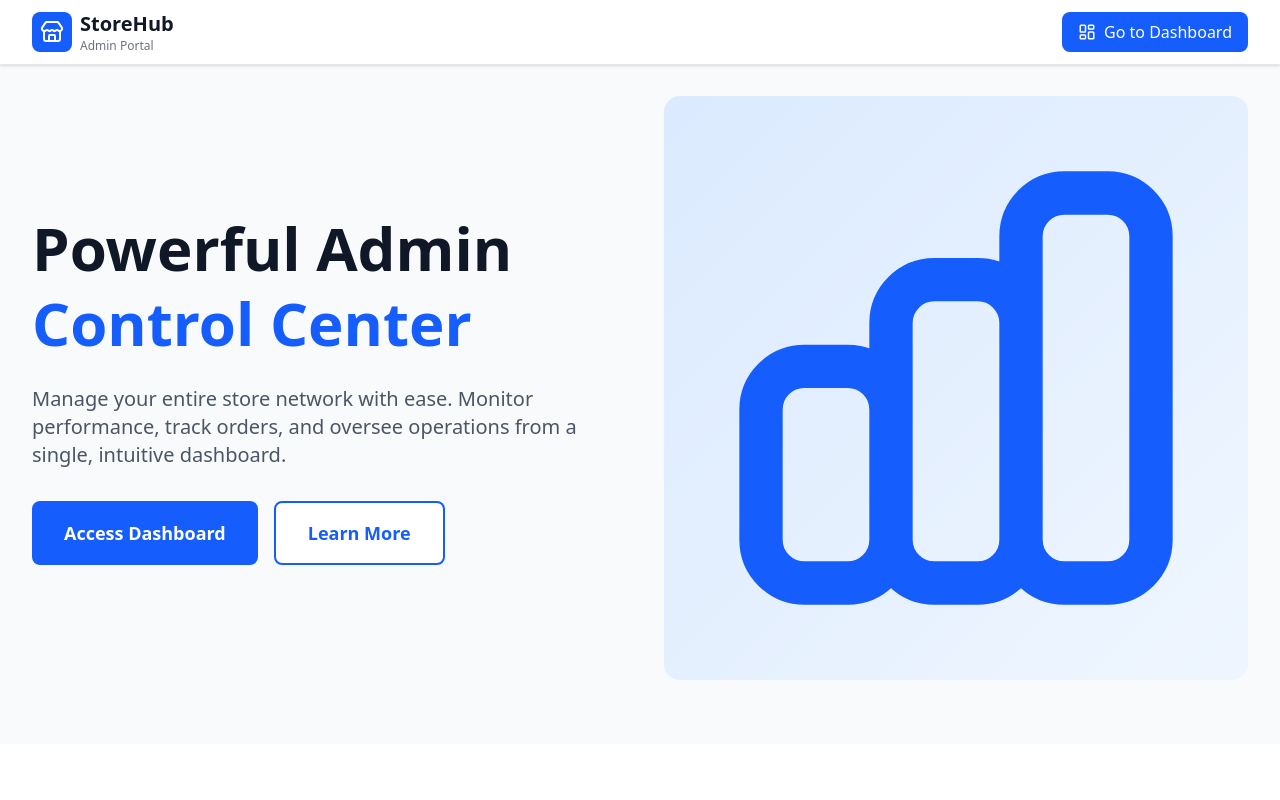
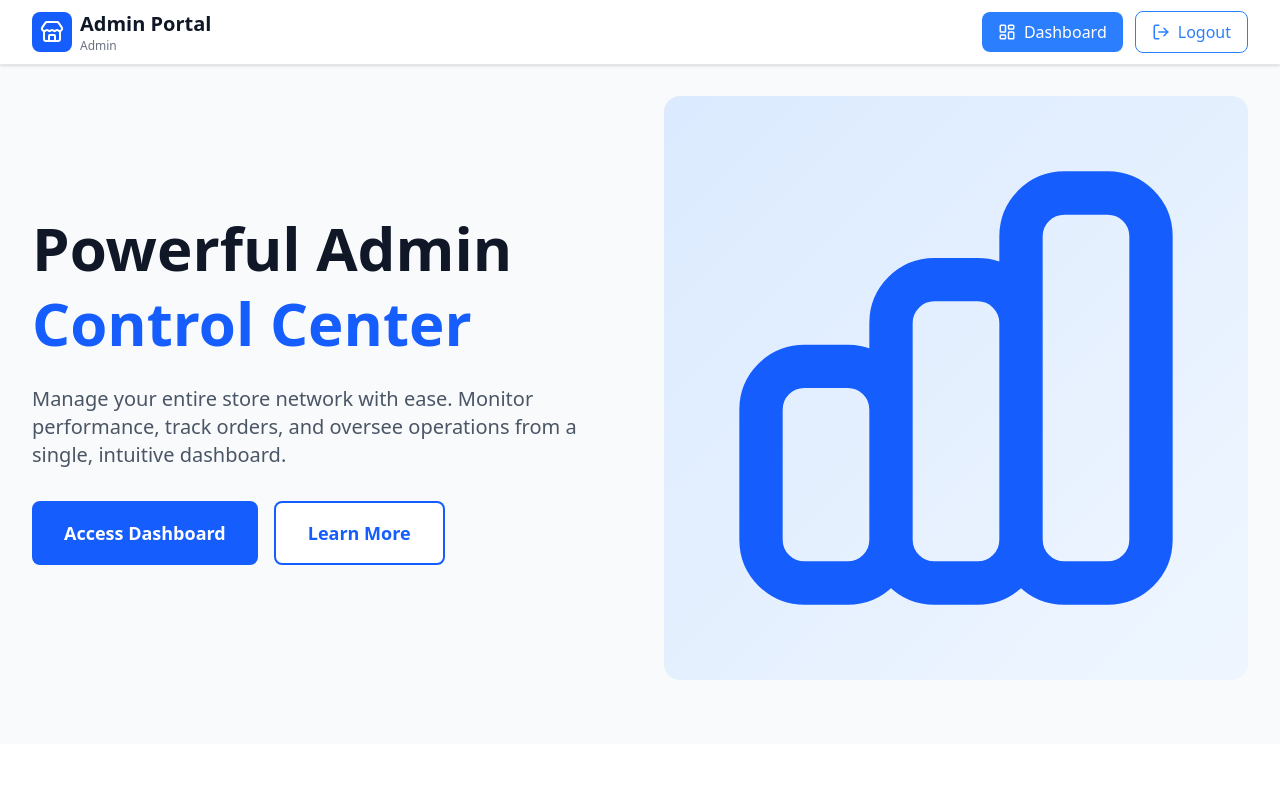
Before and after one commit to Manjeetkumar21/Store-Management, a React (Vite) app in the folder frontend/: page /admin in a window 1280 px wide. Shown: the top 800 px of the page. Built offline with nearby package versions, Linux system fonts and the light colour scheme; no server answers; sample sign-in values are in the browser's storage.

Commit message:
Modification on routes

```diff
--- a/frontend/src/App.jsx
+++ b/frontend/src/App.jsx
@@ -34,23 +34,9 @@ function App() {
       <Routes>
         <Route path="/login" element={<Login />} />
 
-        {/* Landing Pages */}
-        <Route
-          path="/admin"
-          element={
-            <ProtectedRoute requiredRole="admin">
-              <AdminLanding />
-            </ProtectedRoute>
-          }
-        />
-        <Route
-          path="/store"
-          element={
-            <ProtectedRoute requiredRole="store">
-              <StoreLanding />
-            </ProtectedRoute>
-          }
-        />
+        {/* Landing Pages - Public */}
+        <Route path="/admin" element={<AdminLanding />} />
+        <Route path="/store" element={<StoreLanding />} />
 
         {/* Admin Routes */}
         <Route
--- a/frontend/src/components/RootRedirect.jsx
+++ b/frontend/src/components/RootRedirect.jsx
@@ -4,7 +4,6 @@ import { useAppSelector } from "@/redux/hooks"
 export const RootRedirect = () => {
     const { user, token } = useAppSelector((state) => state.auth)
 
-    // If user is logged in, redirect to their landing page
     if (user && token) {
         if (user.role === "admin") {
             return <Navigate to="/admin" replace />
@@ -13,6 +12,5 @@ export const RootRedirect = () => {
         }
     }
 
-    // If not logged in, redirect to login
-    return <Navigate to="/login" replace />
+    return <Navigate to="/admin" replace />
 }
--- a/frontend/src/components/landing/LandingNavbar.jsx
+++ b/frontend/src/components/landing/LandingNavbar.jsx
@@ -1,33 +1,71 @@
-import { Link } from "react-router-dom"
-import { Store, LayoutDashboard } from "lucide-react"
+import { Link, useNavigate } from "react-router-dom"
+import { Store, LayoutDashboard, LogIn, LogOut } from "lucide-react"
+import { useAppSelector, useAppDispatch } from "@/redux/hooks"
+import { logout } from "@/redux/slices/authSlice"
+import toast from "react-hot-toast"
 
-export const LandingNavbar = ({ role, dashboardLink }) => {
+export const LandingNavbar = ({ role, dashboardLink, logoImage }) => {
+    const navigate = useNavigate()
+    const dispatch = useAppDispatch()
+    const { user, token } = useAppSelector((state) => state.auth)
+    const isAuthenticated = !!(user && token)
+
+    const handleLogout = () => {
+        dispatch(logout())
+        toast.success("Logged out successfully")
+        // Stay on current landing page after logout
+    }
+
     return (
         <nav className="fixed top-0 left-0 right-0 bg-white border-b border-gray-200 shadow-sm z-50">
             <div className="max-w-7xl mx-auto px-4 sm:px-6 lg:px-8">
                 <div className="flex items-center justify-between h-16">
                     {/* Logo */}
-                    <div className="flex items-center gap-2">
+                    <Link to={role === "admin" ? "/admin" : "/store"} className="flex items-center gap-2">
+                        {logoImage ? (
+                            <img src={logoImage} alt="Logo" className="h-10 w-10 rounded-lg object-cover" />
+                        ) : (
                             <div className="p-2 bg-blue-600 rounded-lg">
                                 <Store className="text-white" size={24} />
                             </div>
+                        )}
                         <div>
-                            <h1 className="text-xl font-bold text-gray-900">StoreHub</h1>
+                            <h1 className="text-xl font-bold text-gray-900">{role === "admin" ? "Admin Portal" : "Store Portal"}</h1>
                             <p className="text-xs text-gray-500 hidden sm:block">
-                                {role === "admin" ? "Admin Portal" : "Store Management"}
+                                {role === "admin" ? "Admin" : "Store"}
                             </p>
                         </div>
-                    </div>
+                    </Link>
 
-                    {/* Dashboard Link */}
+                    {/* Action Buttons */}
+                    <div className="flex items-center gap-3">
+                        {isAuthenticated ? (
+                            <>
                                 <Link
                                     to={dashboardLink}
+                                    className="flex items-center gap-2 px-4 py-2 bg-blue-500 text-white rounded-lg hover:bg-blue-600 transition-colors font-medium"
+                                >
+                                    <LayoutDashboard size={18} />
+                                    <span className="hidden sm:inline">Dashboard</span>
+                                </Link>
+                                <button
+                                    onClick={handleLogout}
+                                    className="flex items-center gap-2 px-4 py-2 border border-blue-500 text-blue-500 rounded-lg hover:bg-blue-500 hover:text-white transition-colors font-medium cursor-pointer"
+                                >
+                                    <LogOut size={18} />
+                                    <span className="hidden sm:inline">Logout</span>
+                                </button>
+                            </>
+                        ) : (
+                            <Link
+                                to="/login"
                                 className="flex items-center gap-2 px-4 py-2 bg-blue-600 text-white rounded-lg hover:bg-blue-700 transition-colors font-medium"
                             >
-                        <LayoutDashboard size={18} />
-                        <span className="hidden sm:inline">Go to Dashboard</span>
-                        <span className="sm:hidden">Dashboard</span>
+                                <LogIn size={18} />
+                                <span className="hidden sm:inline">Login</span>
                             </Link>
+                        )}
+                    </div>
                 </div>
             </div>
         </nav>
--- a/frontend/src/components/layout/Sidebar.jsx
+++ b/frontend/src/components/layout/Sidebar.jsx
@@ -1,7 +1,7 @@
 "use client"
 
 import { Link, useLocation } from "react-router-dom"
-import { BarChart3, Building2, Store, Package, LogOut, MapPin, ShoppingCart, Wallet, X } from "lucide-react"
+import { BarChart3, Building2, Store, Package, LogOut, MapPin, ShoppingCart, Wallet, X, Home } from "lucide-react"
 import { useAppDispatch, useAppSelector } from "@/redux/hooks"
 import { logout } from "@/redux/slices/authSlice"
 import { hideBadge } from "@/redux/slices/cartSlice"
@@ -15,7 +15,6 @@ export const Sidebar = ({ isOpen, onClose }) => {
   const { user } = useAppSelector((state) => state.auth)
   const { items, showBadge } = useAppSelector((state) => state.cart)
 
-  // Auto-hide badge after 3 seconds
   useEffect(() => {
     if (showBadge) {
       const timer = setTimeout(() => {
@@ -25,7 +24,6 @@ export const Sidebar = ({ isOpen, onClose }) => {
     }
   }, [showBadge, dispatch])
 
-  // Close sidebar on route change (mobile)
   useEffect(() => {
     if (onClose) {
       onClose()
@@ -39,6 +37,8 @@ export const Sidebar = ({ isOpen, onClose }) => {
     { name: "Products", href: "/admin/products", icon: <Package size={20} /> },
     { name: "Orders", href: "/admin/orders", icon: <Building2 size={20} /> },
     { name: "Payments", href: "/admin/payments", icon: <Wallet size={20} /> },
+    { name: "Home", href: "/admin", icon: <Home size={20} /> },
+
   ]
 
   const storeNavItems = [
@@ -47,6 +47,8 @@ export const Sidebar = ({ isOpen, onClose }) => {
     { name: "Cart", href: "/store/cart", icon: <ShoppingCart size={20} />, badge: items.length },
     { name: "Orders", href: "/store/orders", icon: <Building2 size={20} /> },
     { name: "Addresses", href: "/store/addresses", icon: <MapPin size={20} /> },
+    { name: "Home", href: "/store", icon: <Home size={20} /> },
+
   ]
 
   const navItems = user?.role === "admin" ? adminNavItems : storeNavItems
@@ -62,7 +64,6 @@ export const Sidebar = ({ isOpen, onClose }) => {
         isOpen ? "translate-x-0" : "-translate-x-full lg:translate-x-0"
       )}
     >
-      {/* Close button for mobile */}
       <button
         onClick={onClose}
         className="absolute top-4 right-4 p-2 rounded-lg hover:bg-gray-100 lg:hidden"
@@ -83,7 +84,7 @@ export const Sidebar = ({ isOpen, onClose }) => {
             to={item.href}
             className={cn(
               "flex items-center gap-3 px-4 py-3 rounded-lg transition-colors relative cursor-pointer",
-              location.pathname === item.href || location.pathname.startsWith(item.href + "/")
+              item.name != "Home" && (location.pathname === item.href || location.pathname.startsWith(item.href + "/"))
                 ? "bg-blue-50 text-blue-600 font-medium"
                 : "text-gray-600 hover:bg-gray-50",
             )}
--- a/frontend/src/components/layout/TopBar.jsx
+++ b/frontend/src/components/layout/TopBar.jsx
@@ -1,6 +1,11 @@
-import { Bell, Settings, Menu } from "lucide-react"
+import { Bell, Settings, Menu, Home } from "lucide-react"
+import { Link } from "react-router-dom"
+import { useAppSelector } from "@/redux/hooks"
 
 export const TopBar = ({ onMenuClick }) => {
+  const { user } = useAppSelector((state) => state.auth)
+  const landingPageLink = user?.role === "admin" ? "/admin" : "/store"
+
   return (
     <div className="fixed top-0 right-0 left-0 lg:left-64 h-16 bg-white border-b border-gray-200 flex items-center justify-between px-4 md:px-8 shadow-sm z-20">
       <div className="flex items-center gap-4">
@@ -12,6 +17,16 @@ export const TopBar = ({ onMenuClick }) => {
         >
           <Menu size={24} />
         </button>
+
+        {/* Landing Page Link */}
+        <Link
+          to={landingPageLink}
+          className="hidden md:flex items-center gap-2 px-3 py-2 text-gray-700 hover:bg-gray-100 rounded-lg transition-colors"
+          title="Go to Landing Page"
+        >
+          <Home size={18} />
+          <span className="text-sm font-medium">Go to Home</span>
+        </Link>
       </div>
 
       <div className="flex items-center gap-2 md:gap-4">
```
Also changed, not shown: frontend/src/pages/store/Cart.jsx (+7 -7 lines). Lines whose indentation alone changed are shown as unchanged.
